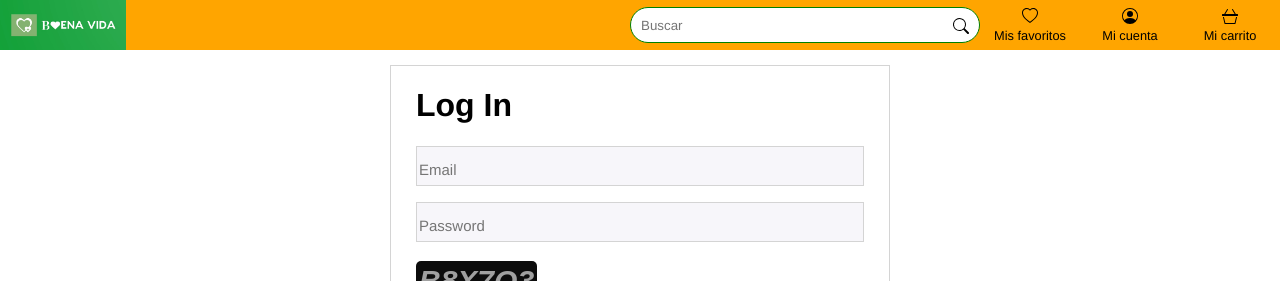
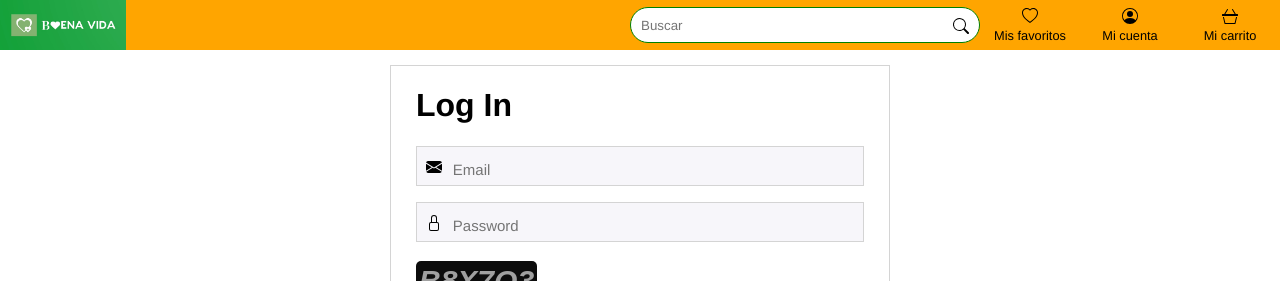
Before and after one commit to Woynert/buenavida-front, an Angular app: page /login in a window 1280 px wide. Shown: the top 281 px of the page. Built offline with nearby package versions, Linux system fonts and the light colour scheme.

Commit message:
Add img to login

```diff
--- a/src/app/layout/view-login/view-login.component.css
+++ b/src/app/layout/view-login/view-login.component.css
@@ -51,3 +51,8 @@
 	width: 100%;
 	outline: none;
 }
+
+.img_login{
+	margin-left: 2%;
+	margin-right: 2%;
+}
--- a/src/app/layout/view-login/view-login.component.html
+++ b/src/app/layout/view-login/view-login.component.html
@@ -7,12 +7,12 @@
 		<h1>Log In</h1>
 
 		<div class="email_div">
-			<!--<img src="./eco-tienda-info/src-eco-tienda/person-fill.svg" class="img_form">-->
+			<img class="img_login" src="/assets/icon/envelope-fill.svg">
 			<input type="email" class="email" [(ngModel)]="email" placeholder="Email" required>
 		</div>
 		<p class="mesage_error" >{{error_email}}</p>
 		<div class="password_div">
-			<!--<img src="./eco-tienda-info/src-eco-tienda/envelope-fill.svg" class="img_form">-->
+			<img class="img_login" src="/assets/icon/lock.svg">
 			<input type="password" [(ngModel)]="password" class="psw" placeholder="Password" required>
 		</div>
 		<p class="mesage_error">{{error_psw}}</p>
```
Also changed, not shown: src/assets/icon/envelope-fill.svg (added).
